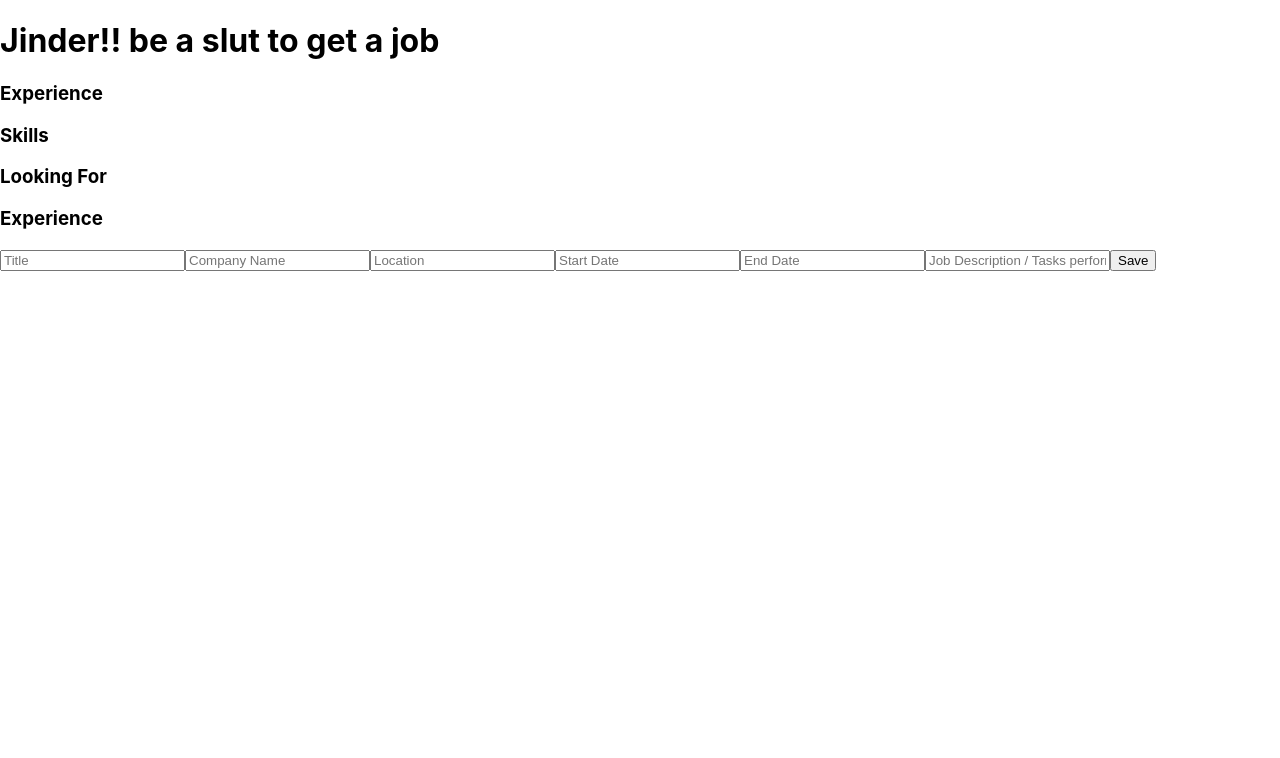
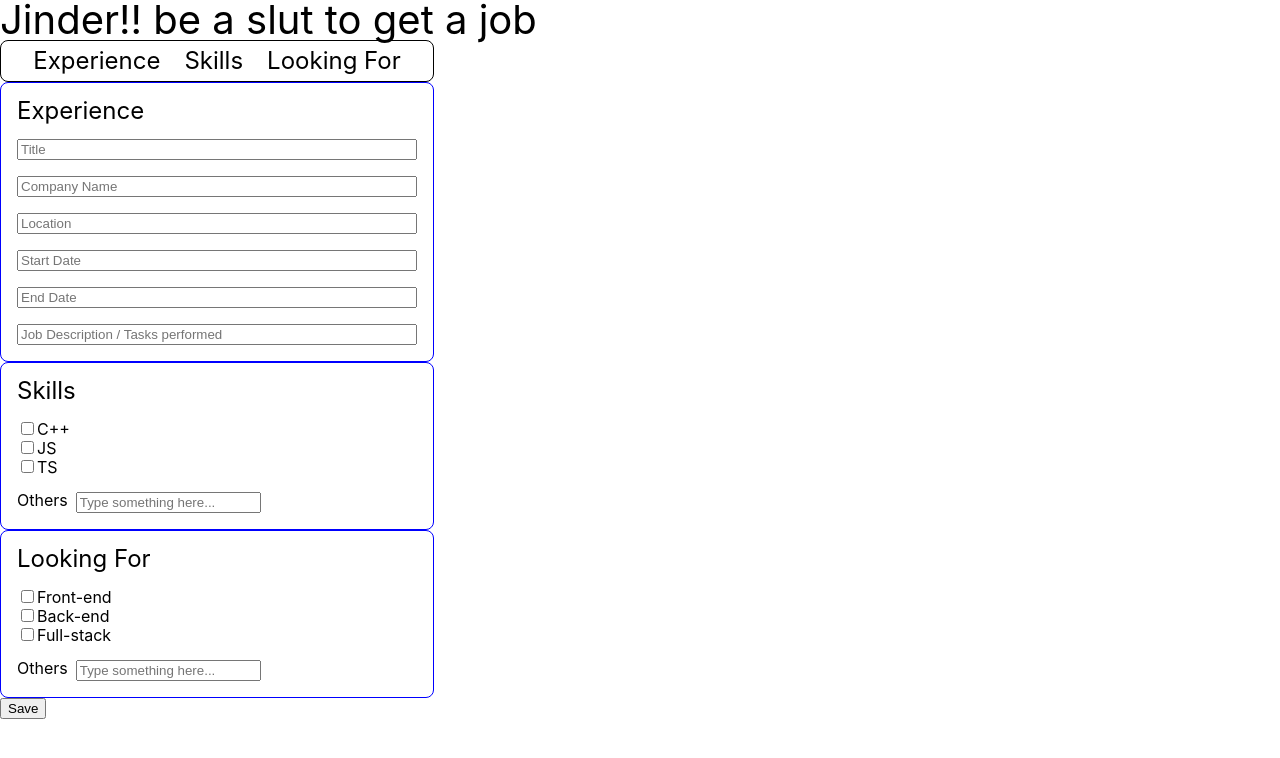
Before and after one commit to karenplanas/jinder, a React (Create React App) app in the folder client/: page /JobSeekerProfile in a window 1280 px wide. Shown: the top 758 px of the page. Built offline with nearby package versions, Linux system fonts and the light colour scheme.

Commit message:
style: add some style to jobseeker

```diff
--- /dev/null
+++ b/client/src/components/CreateJobSeekerProfile/CreateJobSeekerProfile.css
@@ -0,0 +1,25 @@
+.profile-sections {
+  display: flex;
+  flex-direction: column;
+  max-width: 400px;
+  border: solid 1px blue;
+  border-radius: 8px;
+  padding: 16px;
+  gap: 16px;
+}
+
+.Skills-checks .LookingFor-checks{
+  display: flex;
+  gap: 16px;
+}
+
+
+.CreateJobSeekerProfile-LookingFor {
+  display: flex;
+  flex-direction: column;
+}
+
+.others {
+  display: flex;
+  gap: 8px;
+}
--- a/client/src/components/CreateJobSeekerProfile/CreateJobSeekerProfile.tsx
+++ b/client/src/components/CreateJobSeekerProfile/CreateJobSeekerProfile.tsx
@@ -1,12 +1,14 @@
 import React from 'react'
 import { ProfileTabsNav } from '../ProfileTabsNav/ProfileTabsNav'
+import './CreateJobSeekerProfile.css'
 
 const CreateJobSeekerProfile: React.FC = () => {
 
   return (
     <div>
       <ProfileTabsNav />
-      <div className='CreateJobSeekerProfile-Experience'>
+      <div>
+        <div className='CreateJobSeekerProfile-Experience profile-sections'>
           <h3>Experience</h3>
           <input placeholder='Title'/>
           <input placeholder='Company Name'/>
@@ -14,6 +16,49 @@ const CreateJobSeekerProfile: React.FC = () => {
           <input placeholder='Start Date'/>
           <input placeholder='End Date'/>
           <input placeholder='Job Description / Tasks performed'/>
+        </div>
+        <div className='CreateJobSeekerProfile-Skills profile-sections'>
+          <h3>Skills</h3>
+          <div className='Skills-checks'>
+            <div>
+              <input type="checkbox" name='C++'/>
+              <label htmlFor='C++'>C++</label>
+            </div>
+            <div>
+              <input type="checkbox" name='JS'/>
+              <label htmlFor='C++'>JS</label>
+            </div>
+            <div>
+              <input type="checkbox" name='TS'/>
+              <label htmlFor='C++'>TS</label>
+            </div>
+          </div>
+          <div className='others'>
+            <label htmlFor='others'>Others</label>
+            <input name='others' placeholder='Type something here...'/>
+          </div>
+        </div>
+        <div className='CreateJobSeekerProfile-LookingFor profile-sections'>
+          <h3>Looking For</h3>
+          <div className='LookingFor-checks'>
+            <div>
+              <input type="checkbox" name='Front-end'/>
+              <label htmlFor='Front-end'>Front-end</label>
+            </div>
+            <div>
+              <input type="checkbox" name='Back-end'/>
+              <label htmlFor='Back-end'>Back-end</label>
+            </div>
+            <div>
+              <input type="checkbox" name='Full-stack'/>
+              <label htmlFor='Full-stack'>Full-stack</label>
+            </div>
+          </div>
+          <div className='others'>
+            <label htmlFor='others'>Others</label>
+            <input name='others' placeholder='Type something here...'/>
+          </div>
+        </div>
         <button>Save</button>
       </div>
     </div>
--- a/client/src/components/ProfileTabsNav/ProfileTabsNav.css
+++ b/client/src/components/ProfileTabsNav/ProfileTabsNav.css
@@ -0,0 +1,9 @@
+.ProfileTabsNav-container {
+  display: flex;
+  justify-content: center;
+  border: solid 1px  ;
+  gap: 24px;
+  border-radius: 8px;
+  padding: 8px 16px;
+  max-width: 400px;
+}
--- a/client/src/components/ProfileTabsNav/ProfileTabsNav.tsx
+++ b/client/src/components/ProfileTabsNav/ProfileTabsNav.tsx
@@ -4,9 +4,9 @@ import './ProfileTabsNav.css'
 const ProfileTabsNav: React.FC = () => {
   return (
     <div className='ProfileTabsNav-container'>
-      <h3>Experience</h3>
-      <h3>Skills</h3>
-      <h3>Looking For</h3>
+      <div><h3>Experience</h3></div>
+      <div><h3>Skills</h3></div>
+      <div><h3>Looking For</h3></div>
     </div>
   )
 }
--- a/client/src/index.css
+++ b/client/src/index.css
@@ -1,3 +1,13 @@
+:root {
+  --primary-color-0: #E6FFEF;
+  --primary-color-5: #39875d;
+  --primary-color: #296f4a;
+  --primary-color-dark: #133f28;
+  --alert-color: #AC2929;
+  --labels-text-color: #344054;
+  --borders-color: #D1CECE;
+}
+
 body {
   margin: 0;
   font-family: -apple-system, BlinkMacSystemFont, 'Segoe UI', 'Roboto', 'Oxygen',
@@ -11,3 +21,15 @@ code {
   font-family: source-code-pro, Menlo, Monaco, Consolas, 'Courier New',
     monospace;
 }
+
+h1 {
+  font-size: 2.5rem;
+}
+
+h2 {
+  font-size: 2rem;
+}
+
+h3 {
+  font-size: 1.5rem;
+}
--- a/client/src/index.tsx
+++ b/client/src/index.tsx
@@ -1,5 +1,6 @@
 import React from "react";
 import ReactDOM from "react-dom";
+import "./reset.css";
 import "./index.css";
 import App from "./App";
 
--- /dev/null
+++ b/client/src/reset.css
@@ -0,0 +1,135 @@
+/* http://meyerweb.com/eric/tools/css/reset/
+   v2.0 | 20110126
+   License: none (public domain)
+*/
+
+html,
+body,
+div,
+span,
+applet,
+object,
+iframe,
+h1,
+h2,
+h3,
+h4,
+h5,
+h6,
+p,
+blockquote,
+pre,
+a,
+abbr,
+acronym,
+address,
+big,
+cite,
+code,
+del,
+dfn,
+em,
+img,
+ins,
+kbd,
+q,
+s,
+samp,
+small,
+strike,
+strong,
+sub,
+sup,
+tt,
+var,
+b,
+u,
+i,
+center,
+dl,
+dt,
+dd,
+ol,
+ul,
+li,
+fieldset,
+form,
+label,
+legend,
+table,
+caption,
+tbody,
+tfoot,
+thead,
+tr,
+th,
+td,
+article,
+aside,
+canvas,
+details,
+embed,
+figure,
+figcaption,
+footer,
+header,
+hgroup,
+menu,
+nav,
+output,
+ruby,
+section,
+summary,
+time,
+mark,
+audio,
+video,
+textarea {
+  margin: 0;
+  padding: 0;
+  border: 0;
+  font-size: 100%;
+  font: inherit;
+  vertical-align: baseline;
+}
+
+*:focus-visible {
+  outline: none;
+}
+
+/* HTML5 display-role reset for older browsers */
+article,
+aside,
+details,
+figcaption,
+figure,
+footer,
+header,
+hgroup,
+menu,
+nav,
+section {
+  display: block;
+}
+body {
+  line-height: 1;
+}
+ol,
+ul {
+  list-style: none;
+}
+blockquote,
+q {
+  quotes: none;
+}
+blockquote:before,
+blockquote:after,
+q:before,
+q:after {
+  content: '';
+  content: none;
+}
+table {
+  border-collapse: collapse;
+  border-spacing: 0;
+}
```
Lines whose indentation alone changed are shown as unchanged.
